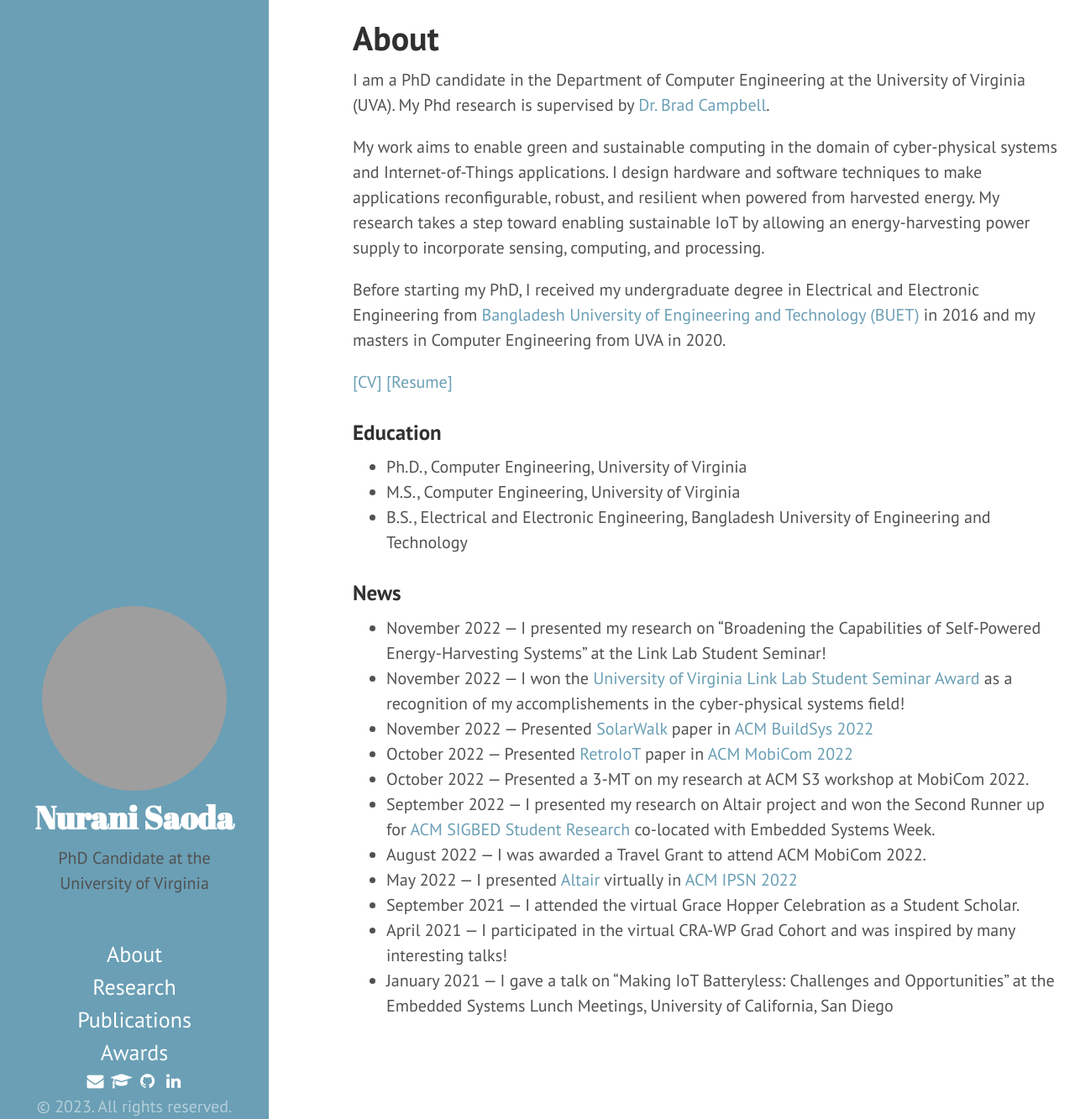
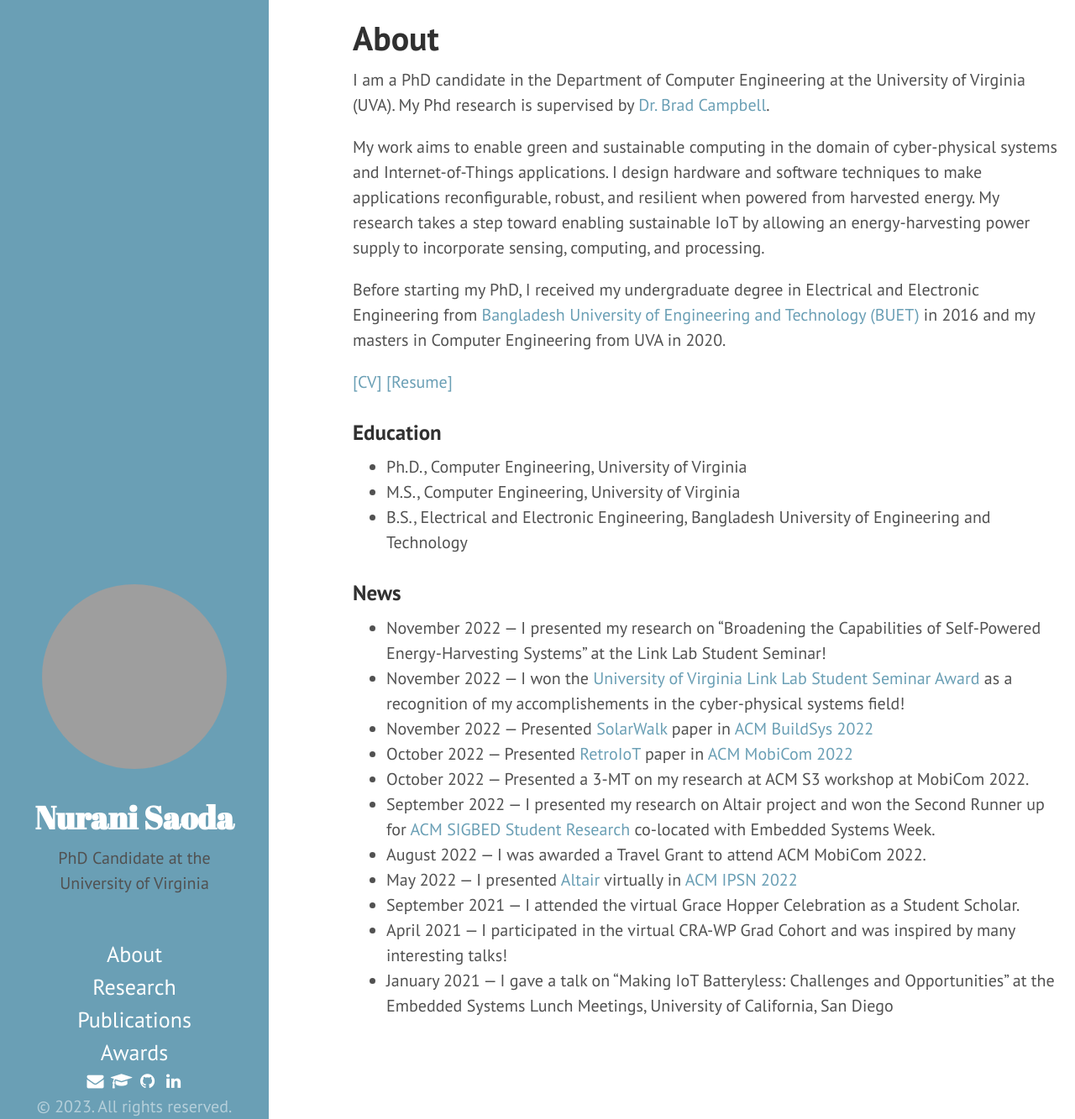
Before and after one commit to nsaoda/nsaoda.github.io, a Jekyll site: the page built from index.md, in a window 1280 px wide and 1333 px high. Shown: the whole window at 84% size. Built offline with Jekyll 4.4.1, drawn with Linux system fonts in a browser that asks for light colours; cached includes are drawn as plain includes; grey boxes are pictures that could not be loaded.

Commit message:
updated CV and resume

```diff
--- a/Gemfile
+++ b/Gemfile
@@ -1,6 +1,6 @@
 source "https://rubygems.org"
 
-gem "jekyll"
+gem "jekyll", github: "jekyll/jekyll", ref: "refs/pull/9248/head"
 gem "jekyll-paginate"
 gem "jekyll-gist"
 gem "redcarpet"
--- a/public/css/hyde.css
+++ b/public/css/hyde.css
@@ -82,7 +82,7 @@ html {
   /*color: #fff;*/
   color:  #515151;
   /*margin-top: 0;*/
-  margin-top:0; /* space above the avatar */
+  margin-top:-1; /* space above the avatar */
   margin-bottom: -2;
   font-family: "Abril Fatface", serif;
   /*font-size: 3.25rem;*/
```
Also changed, not shown: Gemfile.lock, 7 other files.
